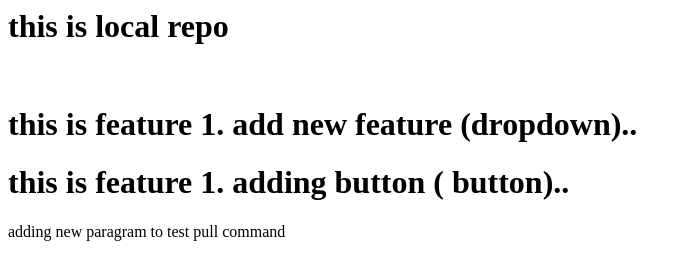
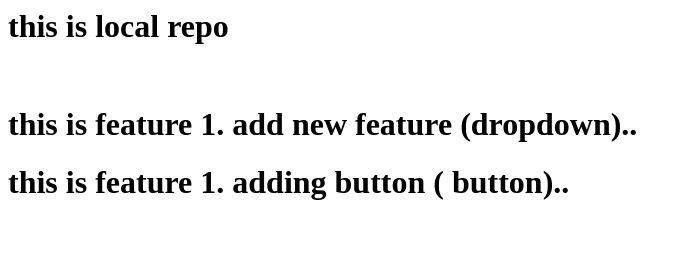
Before and after one commit to AmanSinghRajawat/localrepo, a plain HTML site: page index.html in a window 1280 px wide. Shown: the whole page, without its empty margins (0-691 px from the left). Drawn offline with Linux system fonts and the light colour scheme.

Commit message:
delete a line

```diff
--- a/index.html
+++ b/index.html
@@ -2,4 +2,3 @@
 <br>
 <h1>this is feature 1. add new feature (dropdown)..</h1>
 <h1>this is feature 1. adding button ( button)..</h1>
-<p> adding new paragram to test pull command</p>
```
